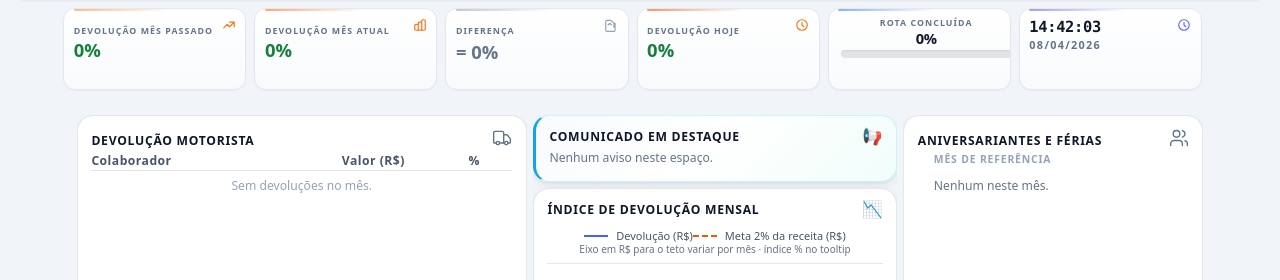
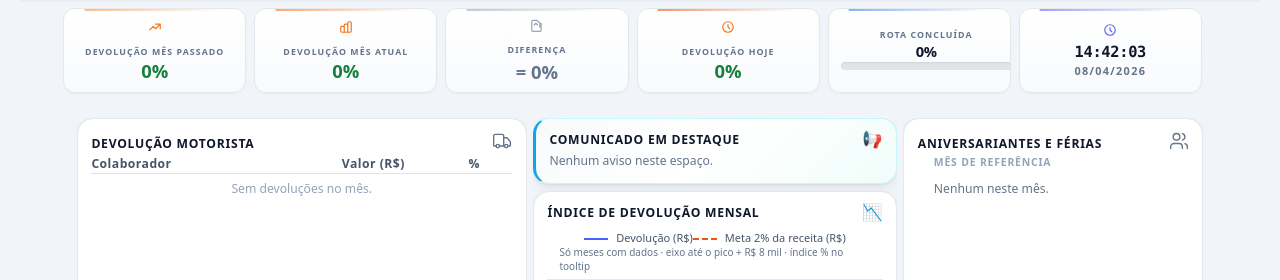
Before and after one commit to feliperanon/analise_operacional, a Python web app: template templates/dashboard_informativo.html in a window 1280 px wide. Shown: the part 91-371 px from the top of the page. Run offline with Jinja, Linux system fonts and the light colour scheme; the template is opened without the code that fills it, so the values that code supplies are empty.

Commit message:
descreva aqui o que você mudou

```diff
--- a/static/css/pages/dashboard-informativo-ga.css
+++ b/static/css/pages/dashboard-informativo-ga.css
@@ -52,6 +52,71 @@ body.dashboard-app #informativo-root.dashboard-informativo-ga {
   border: none;
   box-shadow: none;
   border-radius: 0;
+}
+
+/* KPIs do informativo: texto e ícones centralizados, mesmo padrão em todos os cards */
+#informativo-root.dashboard-informativo-ga .informativo-kpi-row > .sys-kpi-card.employees-kpi {
+  text-align: center;
+}
+
+/* Faixa de destaque no topo do card alinhada ao conteúdo centralizado */
+#informativo-root.dashboard-informativo-ga .informativo-kpi-row > .sys-kpi-card.employees-kpi::before {
+  left: 50%;
+  right: auto;
+  width: min(78%, 9.5rem);
+  transform: translateX(-50%);
+}
+
+#informativo-root.dashboard-informativo-ga .informativo-kpi-row .employees-kpi .sys-kpi-cell-inner.employees-kpi__inner {
+  align-items: center;
+  justify-content: center;
+  text-align: center;
+}
+
+#informativo-root.dashboard-informativo-ga .informativo-kpi-row .employees-kpi__head {
+  flex-direction: column;
+  align-items: center;
+  justify-content: center;
+  gap: 0.35rem;
+  width: 100%;
+  text-align: center;
+}
+
+#informativo-root.dashboard-informativo-ga .informativo-kpi-row .employees-kpi__head .min-w-0 {
+  width: 100%;
+  max-width: 100%;
+  text-align: center;
+}
+
+#informativo-root.dashboard-informativo-ga .informativo-kpi-row .employees-kpi__head svg {
+  order: -1;
+}
+
+#informativo-root.dashboard-informativo-ga .informativo-kpi-row .sys-kpi-label,
+#informativo-root.dashboard-informativo-ga .informativo-kpi-row .employees-kpi__value,
+#informativo-root.dashboard-informativo-ga .informativo-kpi-row .gv-kpi-value-line {
+  text-align: center;
+  justify-content: center;
+}
+
+#informativo-root.dashboard-informativo-ga .informativo-kpi-row .gv-kpi-bar-stack {
+  display: flex;
+  flex-direction: column;
+  align-items: center;
+  text-align: center;
+  width: 100%;
+  max-width: 13rem;
+  margin-left: auto;
+  margin-right: auto;
+}
+
+#informativo-root.dashboard-informativo-ga .informativo-kpi-row .gv-kpi-bar-track {
+  width: 100%;
+}
+
+#informativo-root.dashboard-informativo-ga .informativo-kpi-row .gv-info-clock {
+  text-align: center;
+  width: 100%;
 }
 
 /* Padding só aqui (substitui o do .gv-panel-stack em dashboard-informativo.css, sem empilhar) */
--- a/templates/dashboard_informativo.html
+++ b/templates/dashboard_informativo.html
@@ -51,6 +51,19 @@
 {%- endif -%}
 {%- endmacro %}
 
+{# RH (aniversariantes / férias): primeiro nome + inicial do segundo, ex. Felipe A. #}
+{% macro gv_nome_primeiro_e_inicial(n) -%}
+{%- set t = (n|string)|trim -%}
+{%- if t -%}
+{%- set partes = t.split() -%}
+{%- if partes|length >= 2 and partes[1]|length > 0 -%}
+{{- partes[0]|lower|capitalize }} {{ partes[1][0]|upper }}.
+{%- elif partes|length == 1 -%}
+{{- partes[0]|lower|capitalize }}
+{%- endif -%}
+{%- endif -%}
+{%- endmacro %}
+
 {% macro gv_birthday_rows(items, list_id) -%}
 <ul id="{{ list_id }}" class="gv-bday-list gv-bday-list--rh">
     {%- for b in (items or []) -%}
@@ -61,7 +74,7 @@
             <span class="gv-bday-balloon gv-bday-balloon--b"></span>
         </span>
         {%- endif -%}
-        <span class="gv-bday-name gv-fit-oneline">{{ gv_dois_nomes(b.name) }}</span>
+        <span class="gv-bday-name gv-fit-oneline">{{ gv_nome_primeiro_e_inicial(b.name) }}</span>
         {%- if b.is_today %}<span class="gv-bday-badge-inline">Hoje</span>{% endif -%}
         <span class="gv-bday-date">{{ b.day }}/{{ current_date[5:7] if current_date else '' }}</span>
     </li>
@@ -80,7 +93,7 @@
 
     <!-- KPIs (pele employees-kpi) -->
     <div class="sys-kpi-shell sys-region-kpis w-full max-w-full shrink-0">
-        <div class="sys-kpi-grid employees-kpi-row" aria-label="Indicadores do dia">
+        <div class="sys-kpi-grid employees-kpi-row informativo-kpi-row" aria-label="Indicadores do dia">
             <div class="sys-kpi-card employees-kpi group" style="--employees-kpi-accent: rgba(251, 146, 60, 0.72);">
                 <div class="sys-kpi-cell-inner employees-kpi__inner leading-tight">
                     <div class="employees-kpi__head flex w-full items-start justify-between gap-2">
@@ -278,7 +291,7 @@
                                 <span class="inline-block h-0 w-6 shrink-0" style="border-top:2px dashed #ea580c"></span>
                                 Meta 2% da receita (R$)
                             </span>
-                            <span class="text-[10px] font-normal text-slate-500 dark:text-slate-400">Eixo em R$ para o teto variar por mês · índice % no tooltip</span>
+                            <span class="text-[10px] font-normal text-slate-500 dark:text-slate-400">Só meses com dados · eixo até o pico + R$ 8 mil · índice % no tooltip</span>
                         </div>
                         <div id="chart-informativo-devolucao" class="gv-chart-devolucao w-full flex-1 min-h-0 min-w-0"></div>
                     </div>
@@ -322,14 +335,35 @@
                             var x = Number(mv);
                             return isNaN(x) || x <= 0 ? null : x;
                         });
+                        function mesTemDado(i) {
+                            var vd = valorDev[i];
+                            var m = metaRs[i];
+                            return (vd != null && !isNaN(vd)) || (m != null && !isNaN(m));
+                        }
+                        var firstIdx = -1;
+                        var lastIdx = -1;
+                        var zi;
+                        for (zi = 0; zi < n; zi++) {
+                            if (mesTemDado(zi)) {
+                                if (firstIdx < 0) firstIdx = zi;
+                                lastIdx = zi;
+                            }
+                        }
+                        if (firstIdx >= 0 && lastIdx >= firstIdx) {
+                            labels = labels.slice(firstIdx, lastIdx + 1);
+                            valorDev = valorDev.slice(firstIdx, lastIdx + 1);
+                            metaRs = metaRs.slice(firstIdx, lastIdx + 1);
+                            receitaArr = receitaArr.slice(firstIdx, lastIdx + 1);
+                            pctStored = pctStored.slice(firstIdx, lastIdx + 1);
+                            n = labels.length;
+                        }
                         var peakVals = [];
                         valorDev.forEach(function(v) { if (v != null && !isNaN(v)) peakVals.push(v); });
                         metaRs.forEach(function(v) { if (v != null && !isNaN(v)) peakVals.push(v); });
                         var dataMax = peakVals.length ? Math.max.apply(null, peakVals) : 0;
-                        var yMaxRaw = dataMax > 0 ? dataMax * 1.14 : 100000;
-                        var step = yMaxRaw >= 500000 ? 50000 : (yMaxRaw >= 100000 ? 10000 : (yMaxRaw >= 20000 ? 5000 : 1000));
-                        var yMax = Math.max(step, Math.ceil(yMaxRaw / step) * step);
-                        var tickAmt = yMax >= 500000 ? 6 : 7;
+                        var margem = 8000;
+                        var yMax = dataMax > 0 ? Math.ceil(dataMax + margem) : 100000;
+                        var tickAmt = dataMax > 0 ? 4 : 5;
                         var pctNoMes = function(idx) {
                             var rec = receitaArr[idx];
                             var vd = valorDev[idx];
@@ -339,7 +373,7 @@
                         };
                         return {
                             chart: {
-                                type: 'line',
+                                type: 'area',
                                 height: (function() {
                                     var ch = el && el.clientHeight;
                                     if (ch && ch >= 120) return ch;
@@ -348,31 +382,58 @@
                                 fontFamily: 'inherit',
                                 toolbar: { show: false },
                                 zoom: { enabled: false },
-                                animations: { enabled: true },
+                                animations: {
+                                    enabled: true,
+                                    easing: 'easeinout',
+                                    speed: 650,
+                                },
                                 parentHeightOffset: 0,
                                 redrawOnParentResize: true,
                                 redrawOnWindowResize: true,
+                                dropShadow: {
+                                    enabled: true,
+                                    top: 1,
+                                    left: 0,
+                                    blur: 10,
+                                    opacity: 0.14,
+                                    color: '#4338ca',
+                                },
                             },
-                            colors: ['#465fff', '#ea580c'],
+                            colors: ['#4f46e5', '#ea580c'],
                             stroke: {
-                                width: [2.5, 2],
-                                curve: 'straight',
+                                width: [3.2, 2.5],
+                                curve: 'smooth',
                                 dashArray: [0, 6],
                                 connectNulls: false,
                             },
+                            fill: {
+                                type: ['gradient', 'solid'],
+                                gradient: {
+                                    shade: 'light',
+                                    type: 'vertical',
+                                    shadeIntensity: 0.45,
+                                    inverseColors: false,
+                                    opacityFrom: 0.5,
+                                    opacityTo: 0.04,
+                                    stops: [0, 50, 100],
+                                },
+                            },
                             series: [
-                                { name: 'Devolução (R$)', data: valorDev },
-                                { name: 'Meta 2% (R$)', data: metaRs },
+                                { name: 'Devolução (R$)', type: 'area', data: valorDev },
+                                { name: 'Meta 2% (R$)', type: 'line', data: metaRs },
                             ],
                             xaxis: {
                                 categories: labels,
-                                axisBorder: { show: true, color: '#e2e8f0' },
-                                axisTicks: { show: true, color: '#e2e8f0' },
+                                axisBorder: { show: true, color: '#cbd5e1' },
+                                axisTicks: { show: true, color: '#cbd5e1' },
                                 labels: {
-                                    style: { fontSize: '11px', fontWeight: 600, colors: '#64748b' },
-                                    rotate: -40,
-                                    rotateAlways: labels.length > 7,
+                                    style: { fontSize: '11px', fontWeight: 700, colors: '#475569' },
+                                    offsetY: 2,
                                     hideOverlappingLabels: true,
+                                },
+                                crosshairs: {
+                                    show: true,
+                                    stroke: { color: '#94a3b8', width: 1, dashArray: 4 },
                                 },
                             },
                             yaxis: {
@@ -382,7 +443,7 @@
                                 decimalsInFloat: 0,
                                 title: {
                                     text: 'Valor (R$)',
-                                    style: { fontSize: '11px', fontWeight: 600, color: '#64748b' },
+                                    style: { fontSize: '11px', fontWeight: 700, color: '#64748b' },
                                 },
                                 labels: {
                                     formatter: function(val) {
@@ -397,22 +458,24 @@
                                         return v.toLocaleString('pt-BR');
                                     },
                                     style: { fontSize: '11px', fontWeight: 600, colors: '#334155' },
+                                    offsetX: -4,
                                 },
                             },
                             dataLabels: { enabled: false },
                             legend: { show: false },
                             grid: {
-                                strokeDashArray: 4,
-                                borderColor: '#e2e8f0',
-                                padding: { top: 10, right: 12, bottom: 10, left: 14 },
+                                strokeDashArray: 5,
+                                borderColor: '#e8eef4',
+                                padding: { top: 14, right: 14, bottom: 6, left: 12 },
                                 xaxis: { lines: { show: false } },
                                 yaxis: { lines: { show: true } },
                             },
                             markers: {
-                                size: 0,
-                                strokeWidth: 2,
-                                strokeColors: '#ffffff',
-                                hover: { size: 5, sizeOffset: 1 },
+                                size: [3, 0],
+                                strokeWidth: [2, 0],
+                                strokeColors: ['#ffffff', '#ffffff'],
+                                fillOpacity: 1,
+                                hover: { size: 8, sizeOffset: 0 },
                             },
                             tooltip: {
                                 shared: true,
@@ -502,7 +565,7 @@
                             <p class="gv-rh-sublabel">Em gozo</p>
                             <ul id="card-vac-active" class="gv-rh-list space-y-0 text-slate-600 m-0 p-0 list-none">
                                 {% for v in (inf.get('vacation_active') or []) %}
-                                <li class="gv-ferias-li py-2 border-b border-slate-100 dark:border-slate-700/80">{{ gv_dois_nomes(v.name) }} <span class="gv-rh-li-meta">até {{ v.until }} ({{ v.days_left }})</span></li>
+                                <li class="gv-ferias-li py-2 border-b border-slate-100 dark:border-slate-700/80">{{ gv_nome_primeiro_e_inicial(v.name) }} <span class="gv-rh-li-meta">até {{ v.until }} ({{ v.days_left }})</span></li>
                                 {% else %}
                                 <li class="text-slate-400 gv-ferias-li py-2">Ninguém em férias no período.</li>
                                 {% endfor %}
@@ -510,7 +573,7 @@
                             <p class="gv-rh-sublabel gv-rh-sublabel--spaced">Programadas</p>
                             <ul id="card-vac-up" class="gv-rh-list space-y-0 text-slate-600 m-0 p-0 list-none">
                                 {% for v in (inf.get('vacation_upcoming') or []) %}
-                                <li class="gv-ferias-li py-2 border-b border-slate-100 dark:border-slate-700/80">{{ gv_dois_nomes(v.name) }} <span class="gv-rh-li-meta">início {{ v.start }}</span></li>
+                                <li class="gv-ferias-li py-2 border-b border-slate-100 dark:border-slate-700/80">{{ gv_nome_primeiro_e_inicial(v.name) }} <span class="gv-rh-li-meta">início {{ v.start }}</span></li>
                                 {% else %}
                                 <li class="text-slate-400 gv-ferias-li py-2">Nenhuma programada.</li>
                                 {% endfor %}
```
